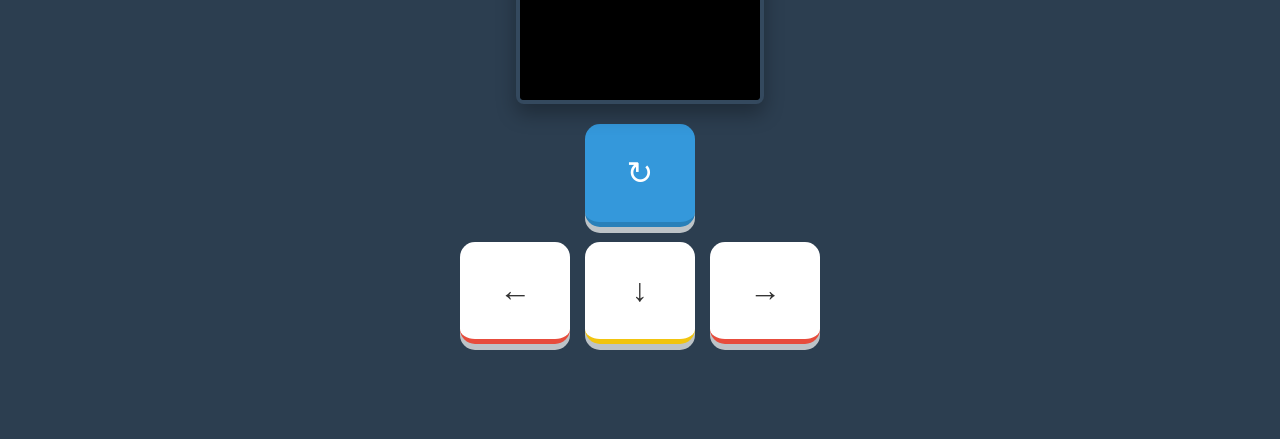
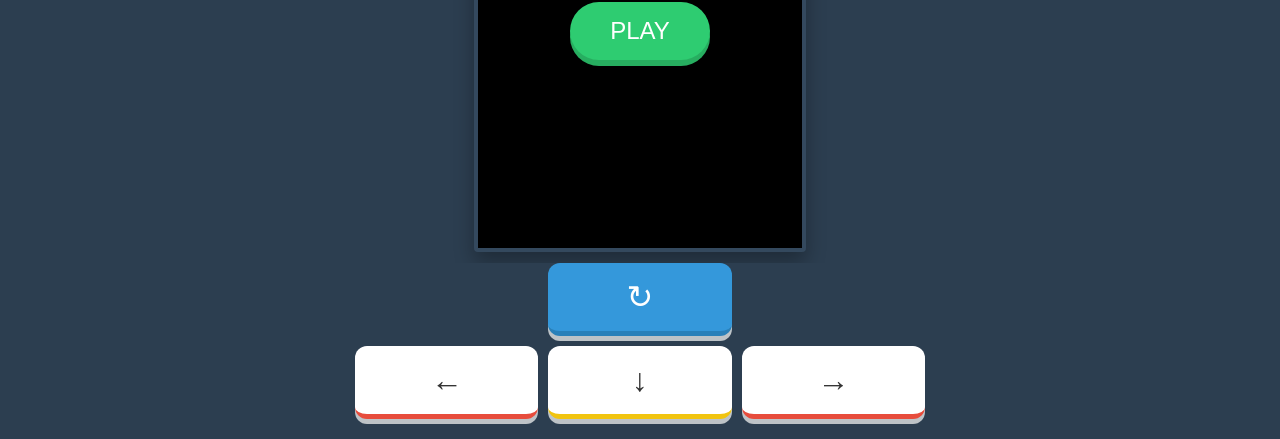
Before and after one commit to jalalferoj/Tetris-Game, a plain HTML site: page index.html in a window 1280 px wide. Shown: the part 361-800 px from the top of the page. Drawn offline with Linux system fonts and the light colour scheme.

Commit message:
Update index.html

```diff
--- a/index.html
+++ b/index.html
@@ -29,6 +29,7 @@
             align-items: center;
             justify-content: center;
             height: 100vh;
+            width: 100vw;
             overflow: hidden;
         }
 
@@ -37,9 +38,10 @@
             display: flex;
             flex-direction: column;
             align-items: center;
+            justify-content: space-between;
             width: 100%;
-            max-width: 500px;
             height: 100%;
+            padding-bottom: 20px; /* Safe area for bottom */
         }
 
         header {
@@ -48,29 +50,42 @@
             justify-content: space-between;
             padding: 10px 20px;
             background: rgba(0,0,0,0.2);
-            font-size: 1.2rem;
+            font-size: 1.5rem; /* Larger text */
             font-weight: bold;
+            flex-shrink: 0;
             z-index: 10;
         }
 
+        /* The wrapper will grow to fill space between header and controls */
         #canvas-wrapper {
             position: relative;
-            margin: 10px 0;
-            border: 4px solid #34495e;
-            border-radius: 8px;
-            background-color: var(--game-bg);
-            box-shadow: 0 10px 20px rgba(0,0,0,0.3);
+            flex-grow: 1;
+            display: flex;
+            justify-content: center;
+            align-items: center;
+            width: 100%;
+            overflow: hidden;
+            padding: 10px;
         }
 
         canvas {
             display: block;
+            border: 4px solid #34495e;
+            border-radius: 4px;
+            background-color: var(--game-bg);
+            box-shadow: 0 10px 20px rgba(0,0,0,0.3);
+            /* Max width constraints to keep it playable on ultra-wide desktop */
+            max-width: 90vw;
         }
 
         /* Overlay for Game Over / Start */
         #overlay {
             position: absolute;
-            top: 0;
-            left: 0;
+            top: 50%;
+            left: 50%;
+            transform: translate(-50%, -50%);
+            /* Overlay matches canvas size strictly via JS now,
+               but fallback to covering wrapper if needed */
             width: 100%;
             height: 100%;
             background: rgba(0, 0, 0, 0.85);
@@ -91,6 +106,7 @@
             color: #f1c40f;
             margin-bottom: 10px;
             text-shadow: 2px 2px #e67e22;
+            text-align: center;
         }
 
         #overlay p {
@@ -117,23 +133,24 @@
 
         /* Controls Area */
         #controls {
-            flex-grow: 1;
+            flex-shrink: 0; /* Prevent controls from squishing */
             width: 100%;
+            max-width: 600px; /* Limit width on desktop */
             display: grid;
             grid-template-columns: 1fr 1fr 1fr;
             grid-template-rows: 1fr 1fr;
-            gap: 15px;
-            padding: 10px 20px 20px 20px;
-            max-height: 250px;
+            gap: 10px;
+            padding: 0 15px;
+            height: auto;
         }
 
         .control-btn {
             background-color: var(--btn-bg);
             border: none;
-            border-radius: 15px;
+            border-radius: 12px;
             font-size: 2rem;
             color: #333;
-            box-shadow: 0 6px var(--btn-shadow);
+            box-shadow: 0 5px var(--btn-shadow);
             display: flex;
             justify-content: center;
             align-items: center;
@@ -141,6 +158,7 @@
             transition: all 0.1s;
             user-select: none;
             -webkit-user-select: none;
+            padding: 15px 0; /* Taller buttons */
         }
 
         .control-btn:active {
@@ -161,12 +179,35 @@
             border-bottom: 5px solid #2980b9;
         }
 
-        /* Icon styling */
-        .icon { pointer-events: none; }
+        /* Adjustments for landscape mobile */
+        @media (max-height: 500px) and (orientation: landscape) {
+            #game-container {
+                flex-direction: row;
+                align-items: center;
+            }
+            #controls {
+                width: 180px;
+                grid-template-columns: 1fr;
+                grid-template-rows: repeat(4, 1fr);
+                height: 100%;
+                gap: 5px;
+                max-height: 100vh;
+                padding: 10px;
+            }
+            /* Rearrange buttons for side controls */
+            #btn-rotate { grid-column: 1; grid-row: 1; }
+            #btn-left { grid-column: 1; grid-row: 2; }
+            #btn-down { grid-column: 1; grid-row: 3; }
+            #btn-right { grid-column: 1; grid-row: 4; }
 
-        @media (min-width: 600px) {
-            #controls {
-                max-width: 400px;
+            header {
+                position: absolute;
+                top: 0;
+                left: 0;
+                width: auto;
+                background: transparent;
+                flex-direction: column;
+                gap: 10px;
             }
         }
     </style>
@@ -180,7 +221,7 @@
     </header>
 
     <div id="canvas-wrapper">
-        <canvas id="tetris" width="240" height="400"></canvas>
+        <canvas id="tetris"></canvas>
 
         <div id="overlay">
             <h1 id="title-text">BLOCKS</h1>
@@ -204,9 +245,15 @@
 <script>
     const canvas = document.getElementById('tetris');
     const context = canvas.getContext('2d');
+    const wrapper = document.getElementById('canvas-wrapper');
+    const overlay = document.getElementById('overlay');
 
-    // Scale up everything 20x
-    context.scale(20, 20);
+    // Game Logic Constants
+    const COLS = 12;
+    const ROWS = 20;
+
+    // Scale variable, updated on resize
+    let scale = 20;
 
     // Game State
     let dropCounter = 0;
@@ -227,13 +274,50 @@
         '#3877FF', // J - Blue
     ];
 
-    const arena = createMatrix(12, 20);
+    const arena = createMatrix(COLS, ROWS);
 
     const player = {
         pos: {x: 0, y: 0},
         matrix: null,
         score: 0,
     };
+
+    function resizeGame() {
+        // Calculate available space
+        const wrapperWidth = wrapper.clientWidth;
+        const wrapperHeight = wrapper.clientHeight;
+
+        // Calculate scale based on the limiting dimension (width or height)
+        // We subtract a little padding (20px) to ensure borders don't get cut off
+        const scaleX = (wrapperWidth - 20) / COLS;
+        const scaleY = (wrapperHeight - 20) / ROWS;
+
+        // Use the smaller scale to fit the whole board
+        scale = Math.floor(Math.min(scaleX, scaleY));
+
+        // Ensure minimum scale for visibility
+        if (scale < 10) scale = 10;
+
+        // Update Canvas size
+        canvas.width = scale * COLS;
+        canvas.height = scale * ROWS;
+
+        // Update Overlay size to match canvas exactly
+        overlay.style.width = canvas.width + 'px';
+        overlay.style.height = canvas.height + 'px';
+
+        // Apply scale to context
+        context.setTransform(1, 0, 0, 1, 0, 0); // Reset transform
+        context.scale(scale, scale);
+
+        draw();
+    }
+
+    // Resize listener
+    window.addEventListener('resize', resizeGame);
+    // Initial call after slight delay to ensure layout is computed
+    setTimeout(resizeGame, 0);
+
 
     function createMatrix(w, h) {
         const matrix = [];
@@ -292,13 +376,14 @@
     function draw() {
         // Clear screen with black
         context.fillStyle = '#000';
-        context.fillRect(0, 0, canvas.width, canvas.height);
+        context.fillRect(0, 0, COLS, ROWS); // Use logical coordinates since we scaled
 
         drawMatrix(arena, {x: 0, y: 0});
         drawMatrix(player.matrix, player.pos);
     }
 
     function drawMatrix(matrix, offset) {
+        if (!matrix) return;
         matrix.forEach((row, y) => {
             row.forEach((value, x) => {
                 if (value !== 0) {
@@ -456,6 +541,7 @@
     }
 
     function startGame() {
+        resizeGame(); // Ensure size is correct on start
         arena.forEach(row => row.fill(0));
         player.score = 0;
         level = 1;
@@ -473,12 +559,15 @@
 
         if (event.keyCode === 37) { // Left
             playerMove(-1);
+            draw();
         } else if (event.keyCode === 39) { // Right
             playerMove(1);
+            draw();
         } else if (event.keyCode === 40) { // Down
             playerDrop();
         } else if (event.keyCode === 38) { // Up (Rotate)
             playerRotate(1);
+            draw();
         } else if (event.keyCode === 32) { // Space (Pause/Start safety)
             // Optional: Pause logic could go here
         }
@@ -491,22 +580,25 @@
         // Handle Mouse
         btn.addEventListener('mousedown', (e) => {
             e.preventDefault();
-            if(gameRunning) action();
+            if(gameRunning) {
+                action();
+                draw(); // Immediate feedback
+            }
         });
 
         // Handle Touch (prevent default to stop zoom/scroll)
         btn.addEventListener('touchstart', (e) => {
             e.preventDefault();
-            if(gameRunning) action();
+            if(gameRunning) {
+                action();
+                draw(); // Immediate feedback
+            }
         }, {passive: false});
     }
 
     attachControl('btn-left', () => playerMove(-1));
     attachControl('btn-right', () => playerMove(1));
     attachControl('btn-rotate', () => playerRotate(1));
-
-    // For Down button, we want it to move faster if held, but for simplicity
-    // we will just make it single tap drop for kids
     attachControl('btn-down', () => playerDrop());
 
 </script>
```
